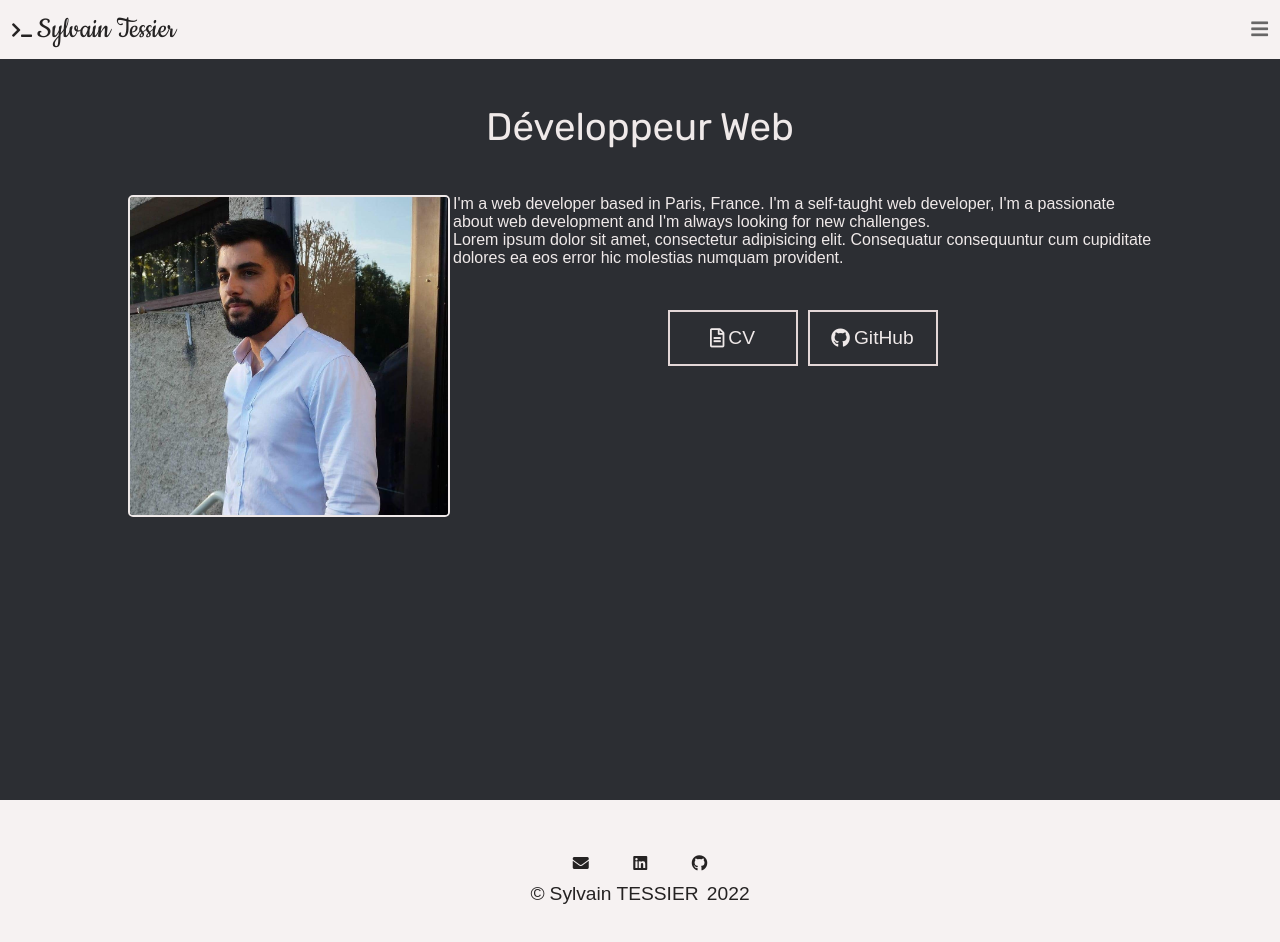
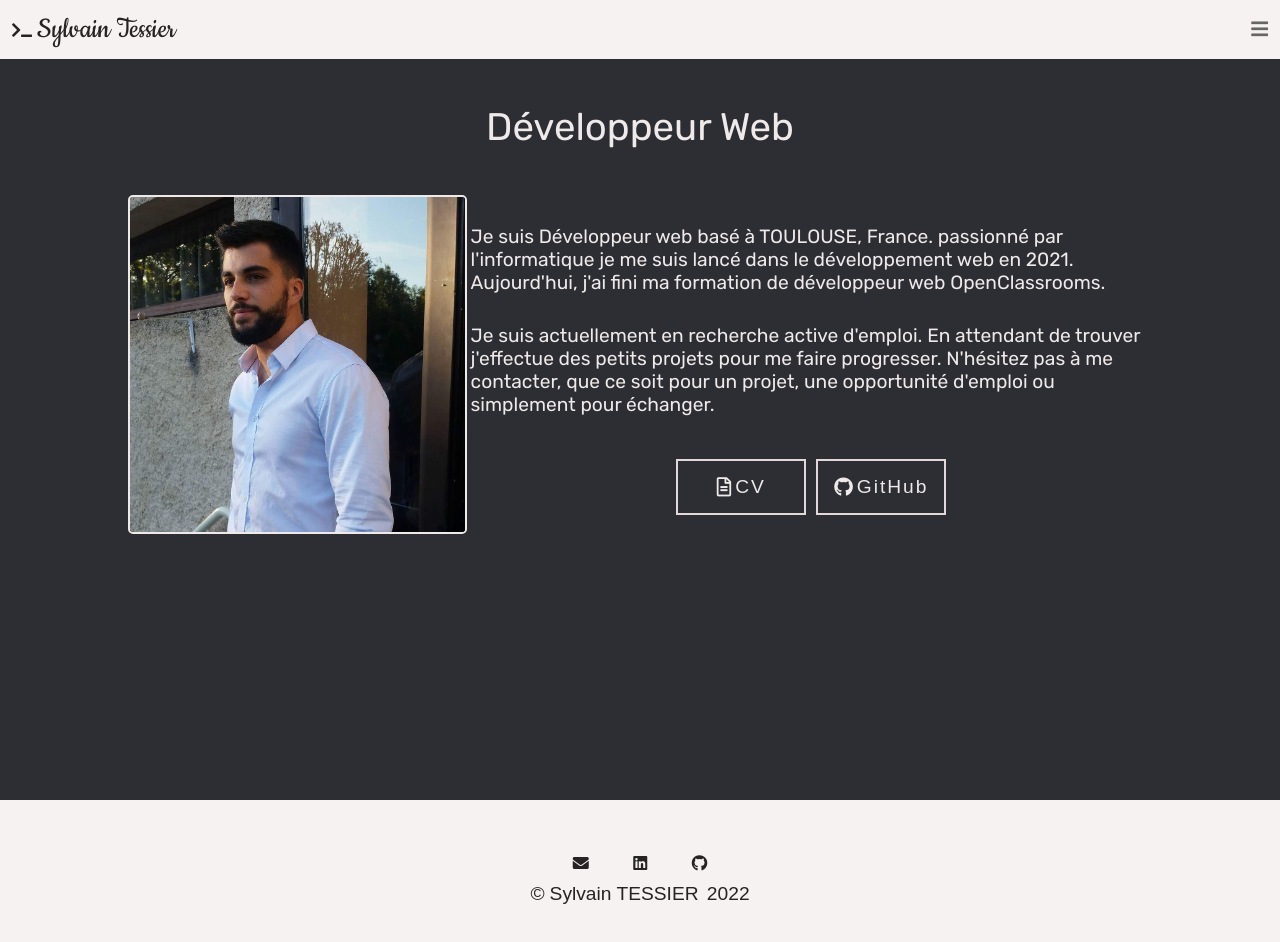
Before and after one commit to SylvainLeDEV/SylvainLeDEV.github.io, a website: page index.html in a window 1280 px wide. Drawn offline with Linux system fonts and the light colour scheme.

```diff
--- a/index.html
+++ b/index.html
@@ -90,11 +90,20 @@
 
                         <div class="description__block">
                             <div class="block__text">
-                                <p>I'm a web developer based in Paris, France. I'm a self-taught web developer, I'm a
-                                    passionate about web development and I'm always looking for new challenges.</p>
-                                <p>Lorem ipsum dolor sit amet, consectetur adipisicing elit. Consequatur consequuntur
-                                    cum
-                                    cupiditate dolores ea eos error hic molestias numquam provident.</p>
+<!--                                <p>I'm a web developer based in Paris, France. I'm a self-taught web developer, I'm a-->
+<!--                                    passionate about web development and I'm always looking for new challenges.</p>-->
+
+                                <p>
+                                    Je suis Développeur web basé à TOULOUSE, France. passionné par l'informatique je
+                                    me suis lancé dans le développement web en 2021. Aujourd'hui, j'ai fini ma formation
+                                    de développeur web OpenClassrooms.
+                                </p>
+
+                                <p>
+                                    Je suis actuellement en recherche active d'emploi. En attendant de trouver j'effectue des petits projets
+                                    pour me faire progresser. N'hésitez pas à me contacter, que ce soit pour un projet, une opportunité d'emploi ou simplement pour échanger.
+
+                                </p>
                             </div>
 
                             <div class="block__button">
@@ -105,7 +114,7 @@
                                     </a>
                                 </div>
                                 <div class="btn">
-                                    <a href="./assets/img/CV/CV_TESSIER_Sylvain.pdf">
+                                    <a href="https://github.com/SylvainLeDEV">
                                         <i class="fab fa-github"></i>
                                         <p>GitHub</p>
                                     </a>
--- a/src/sass/components/_buttons.scss
+++ b/src/sass/components/_buttons.scss
@@ -37,6 +37,7 @@
   }
 
   p {
+    letter-spacing: 2px;
     font-size: $size-small;
     color: $color-bg-secondary;
   }
--- a/src/sass/layout/_header.scss
+++ b/src/sass/layout/_header.scss
@@ -34,7 +34,7 @@
 
 
   margin: 0 auto;
-  max-width: 325px;
+  max-width: 355px;
 
   > img {
     //vertical-align: middle;
@@ -51,6 +51,13 @@
   .block__text {
     padding: unset;
     color: $color-text-primary;
+
+    > p {
+      padding-top: 30px;
+      font-size: $size-small;
+      font-family: $font-secondary;
+    }
+
   }
 
   .block__button {
```
Also changed, not shown: src/css/style.css.
